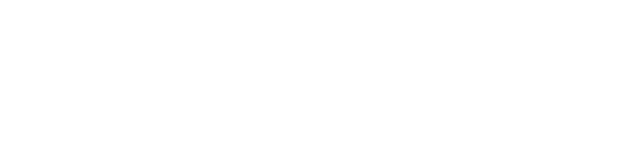
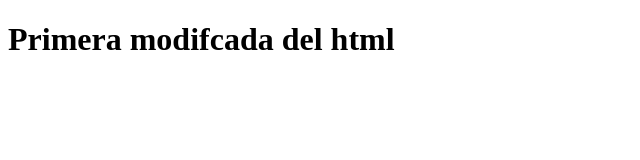
Before and after one commit to eduardocamposlizana/mi-proyecto, a plain HTML site: page index.html in a window 1280 px wide. Shown: the whole page, without its empty margins (0-640 px from the left). Drawn offline with Linux system fonts and the light colour scheme.

Commit message:
agregado de h1

```diff
--- a/index.html
+++ b/index.html
@@ -6,6 +6,6 @@
     <title>Document</title>
 </head>
 <body>
-
+    <h1>Primera modifcada del html</h1>
 </body>
 </html>
```
